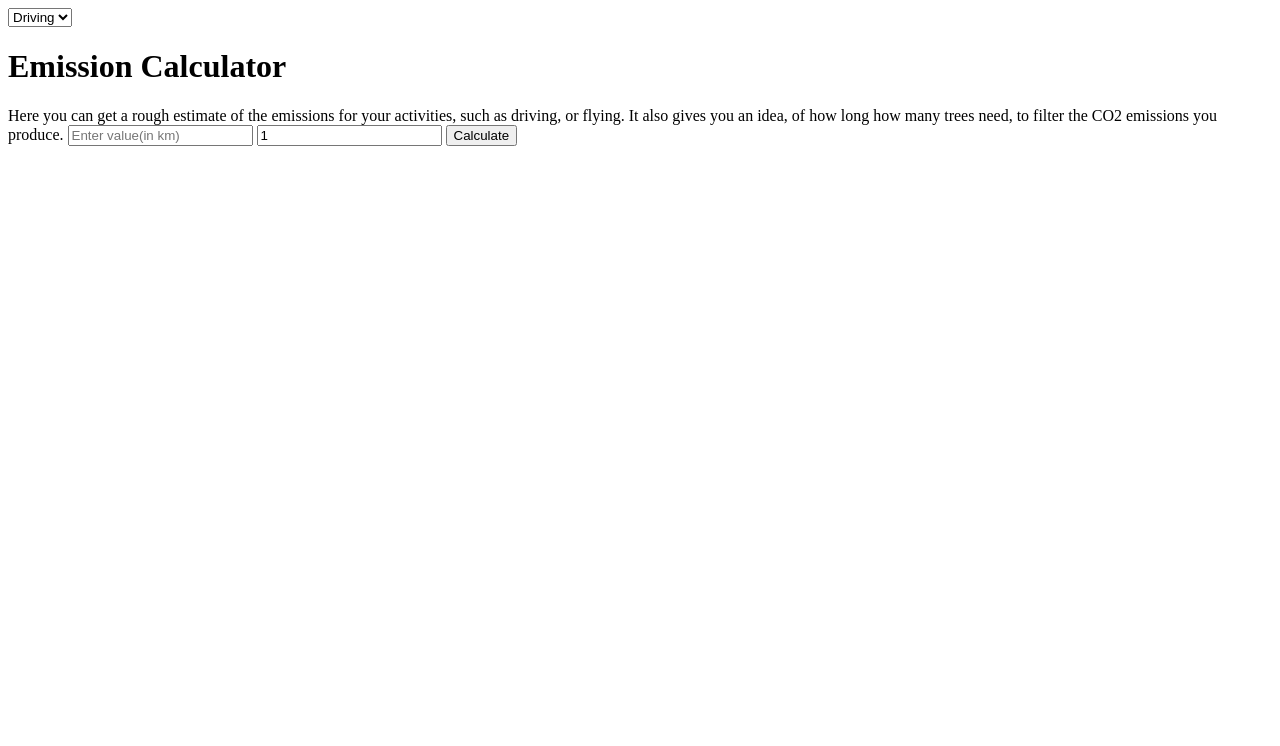
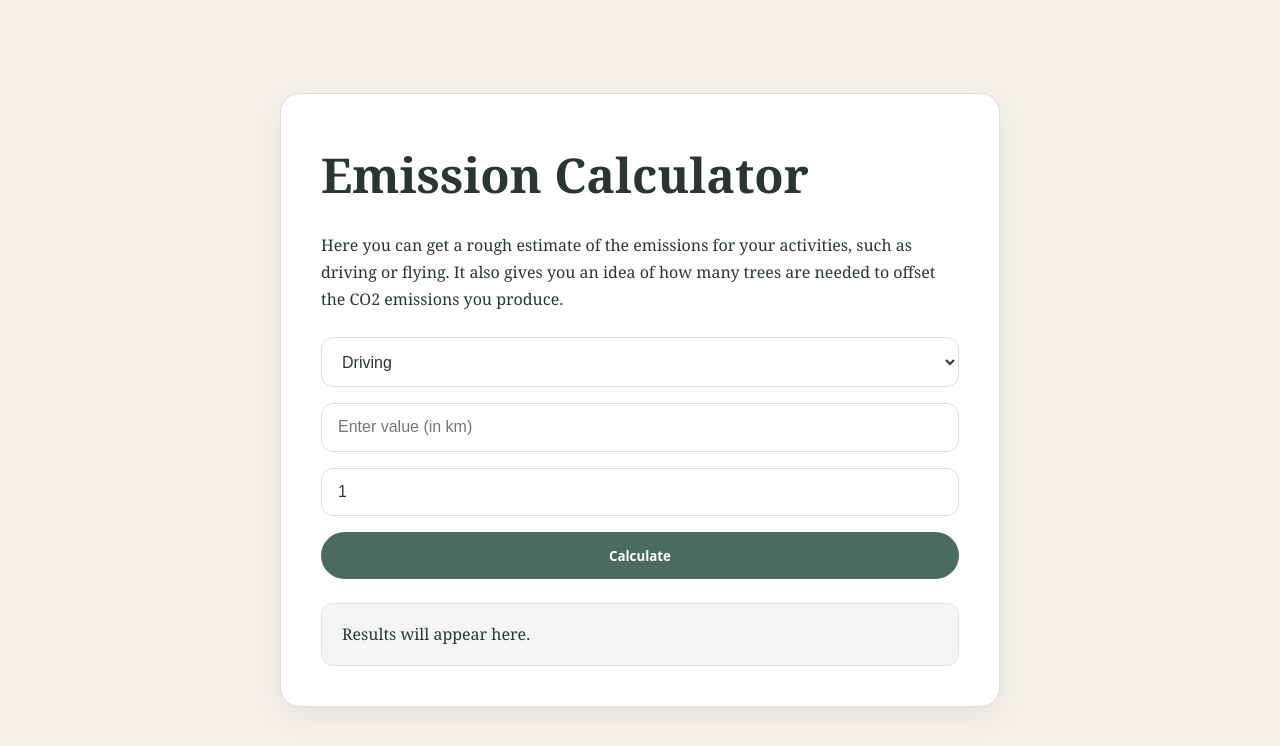
Before and after one commit to dariusszs/emissions_calculator, a plain HTML site: page index.html in a window 1280 px wide. Drawn offline with Linux system fonts and the light colour scheme.

Commit message:
Inital Commit

```diff
--- a/index.html
+++ b/index.html
@@ -1,41 +1,54 @@
 <!DOCTYPE html>
 <html lang="en">
+  <head>
+    <meta charset="UTF-8" />
+    <meta name="viewport" content="width=device-width, initial-scale=1.0" />
+    <title>Emission Calculator</title>
+    <link rel="stylesheet" href="style.css" />
+  </head>
   <body>
-        <div>
-            <select>
+    <main class="eco-card">
+      <h1>Emission Calculator</h1>
+      <p>
+        Here you can get a rough estimate of the emissions for your activities, such as driving or flying.
+        It also gives you an idea of how many trees are needed to offset the CO2 emissions you produce.
+      </p>
+
+      <div class="form-grid">
+        <select aria-label="Travel mode">
           <option value="driving">Driving</option>
           <option value="flying">Flying</option>
+        </select>
 
-            </select>
+        <input type="number" placeholder="Enter value (in km)" id="inputValue" min="0" step="any" />
+        <input type="number" placeholder="Passengers (Car)" id="passengers" value="1" min="1" step="1" />
+
+        <button class="eco-button" onclick="calculateEmissions()" type="button">Calculate</button>
       </div>
-        <h1>Emission Calculator</h1>
-        <p> Here you can get a rough estimate of the emissions for your activities, such as driving, or flying.
-            It also gives you an idea, of how long how many trees need, to filter the CO2 emissions you produce.
-            <input type="number" placeholder="Enter value(in km)" id="inputValue">
-            <input type="number" placeholder="Passengers (Car)" id="passengers" value="1">
-            <button onclick="calculateEmissions()">Calculate</button>
-</p>
 
-            <div id="result"></div>
+      <div id="result">Results will appear here.</div>
+    </main>
 
     <script>
       function calculateEmissions() {
-                const inputValue = document.getElementById('inputValue').value;
-                const passengers = document.getElementById('passengers').value;
+        const inputValue = Number(document.getElementById('inputValue').value || 0);
+        const passengers = Number(document.getElementById('passengers').value || 1);
         const selectedOption = document.querySelector('select').value;
-                let emissions;
+
+        let emissions = 0;
 
         if (selectedOption === 'driving') {
-                    emissions = inputValue * 0.2 / passengers; // Example emission factor for driving
+          const safePassengers = passengers > 0 ? passengers : 1;
+          emissions = (inputValue * 0.2) / safePassengers;
         } else if (selectedOption === 'flying') {
-                    emissions = inputValue * 0.15; // Example emission factor for flying
+          emissions = inputValue * 0.15;
         }
 
-                const treesNeeded = emissions / 21; // Example: 1 tree absorbs 21 kg of CO2 per year
-                const treesYear = treesNeeded * 1; // Assuming 1 year for simplicity
+        const treesNeeded = emissions / 21;
+        const treesYear = treesNeeded;
         const treesMonth = emissions / (21 / 12);
 
-                document.getElementById('result').innerHTML = document.getElementById('result').innerHTML = `Estimated Emissions: ${emissions.toFixed(2)} kg CO2<br>
+        document.getElementById('result').innerHTML = `Estimated Emissions: ${emissions.toFixed(2)} kg CO2<br>
         Trees needed in one month: ${Math.ceil(treesMonth)} trees<br>
         Trees needed in one year: ${Math.ceil(treesYear)} trees`;
       }
--- a/style.css
+++ b/style.css
@@ -1,41 +1,95 @@
 :root {
-  --eco-bg: #f5f2eb;        /* Warm paper/linen tone */
-  --eco-surface: #ffffff;   /* Clean card surface */
-  --eco-text: #2c3631;      /* Dark moss gray for readability */
-  --eco-primary: #4a6b5d;   /* Soft sage green */
-  --eco-accent: #b87d4b;    /* Terracotta as a warm contrast */
-  --eco-border: #e3ded2;    /* Subtle line color */
+  --eco-bg: #f5f2eb;
+  --eco-surface: #ffffff;
+  --eco-text: #2c3631;
+  --eco-primary: #4a6b5d;
+  --eco-accent: #b87d4b;
+  --eco-border: #e3ded2;
+}
+
+* {
+  box-sizing: border-box;
 }
 
 body {
+  margin: 0;
+  min-height: 100vh;
+  display: grid;
+  place-items: center;
+  padding: 2rem;
   background-color: var(--eco-bg);
   color: var(--eco-text);
-  font-family: Georgia, Cambria, "Times New Roman", Times, serif; /* Classic, organic touch */
+  font-family: Georgia, Cambria, "Times New Roman", Times, serif;
   line-height: 1.7;
 }
 
-/* Cards with soft, rounded corners */
 .eco-card {
+  width: min(100%, 720px);
   background-color: var(--eco-surface);
   border: 1px solid var(--eco-border);
-  border-radius: 16px;
+  border-radius: 20px;
   padding: 2.5rem;
-  box-shadow: 0 10px 30px rgba(44, 54, 49, 0.03);
+  box-shadow: 0 10px 30px rgba(44, 54, 49, 0.08);
 }
 
-/* Organic, rounded buttons */
+h1 {
+  margin-top: 0;
+  margin-bottom: 1rem;
+  font-size: clamp(2rem, 4vw, 3rem);
+}
+
+p {
+  margin: 0 0 1.5rem;
+}
+
+.form-grid {
+  display: grid;
+  gap: 1rem;
+  margin-bottom: 1.5rem;
+}
+
+select,
+input {
+  width: 100%;
+  padding: 0.9rem 1rem;
+  border: 1px solid var(--eco-border);
+  border-radius: 12px;
+  background: #fff;
+  color: var(--eco-text);
+  font-size: 1rem;
+}
+
+select:focus,
+input:focus {
+  outline: 2px solid rgba(74, 107, 93, 0.2);
+  border-color: var(--eco-primary);
+}
+
 .eco-button {
   background-color: var(--eco-primary);
   color: #ffffff;
   font-family: system-ui, -apple-system, sans-serif;
-  font-weight: 500;
-  padding: 0.8rem 1.8rem;
+  font-weight: 600;
+  padding: 0.9rem 1.8rem;
   border: none;
-  border-radius: 50px; /* Pill shape looks friendly & natural */
+  border-radius: 50px;
   cursor: pointer;
-  transition: background-color 0.25s ease;
+  transition: background-color 0.25s ease, transform 0.15s ease;
 }
 
 .eco-button:hover {
   background-color: #3b5549;
 }
+
+.eco-button:active {
+  transform: translateY(1px);
+}
+
+#result {
+  margin-top: 1.5rem;
+  padding: 1rem 1.25rem;
+  border-radius: 12px;
+  background: rgba(74, 107, 93, 0.06);
+  border: 1px solid rgba(74, 107, 93, 0.12);
+  line-height: 1.8;
+}
```
Lines whose indentation alone changed are shown as unchanged.
